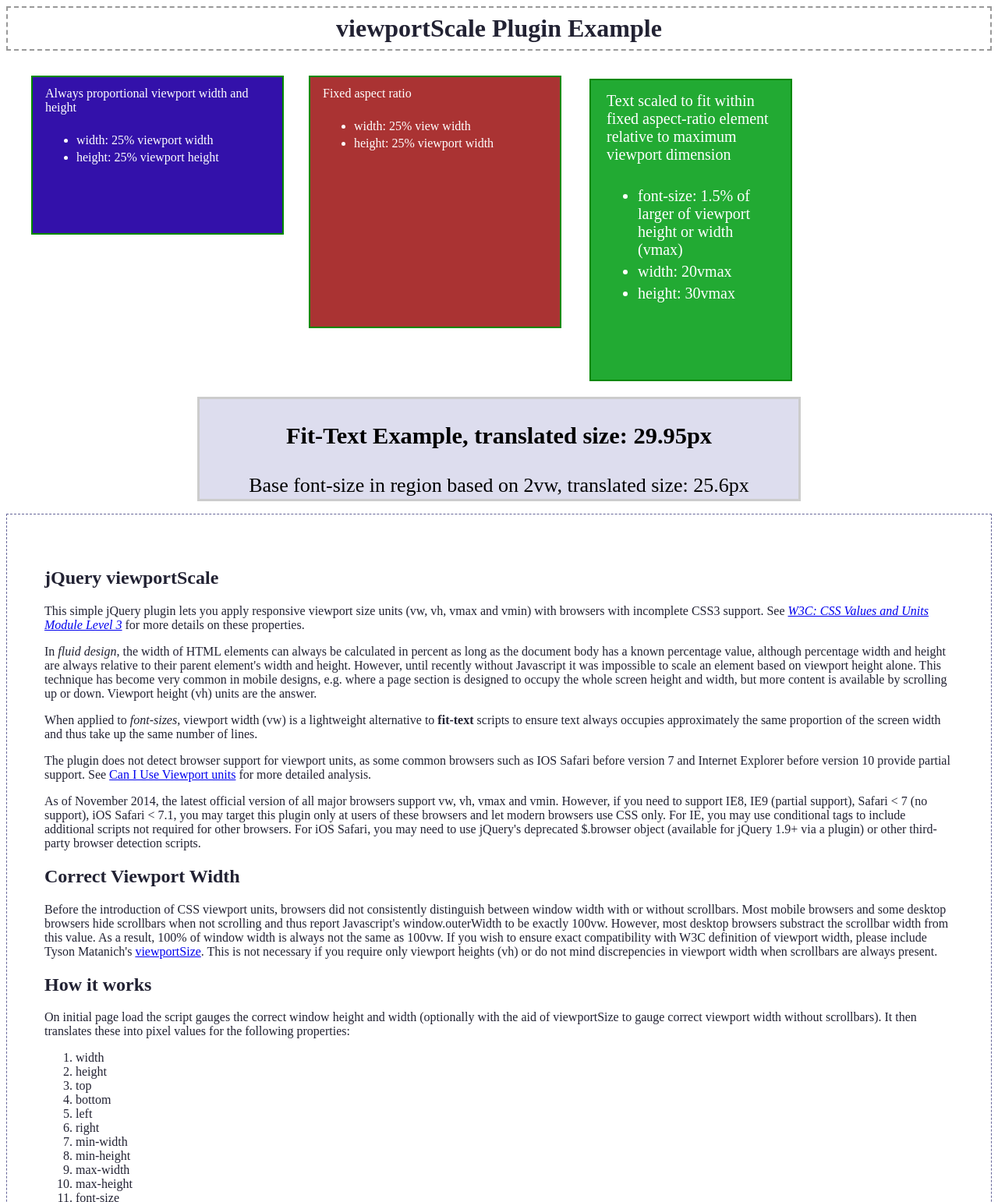
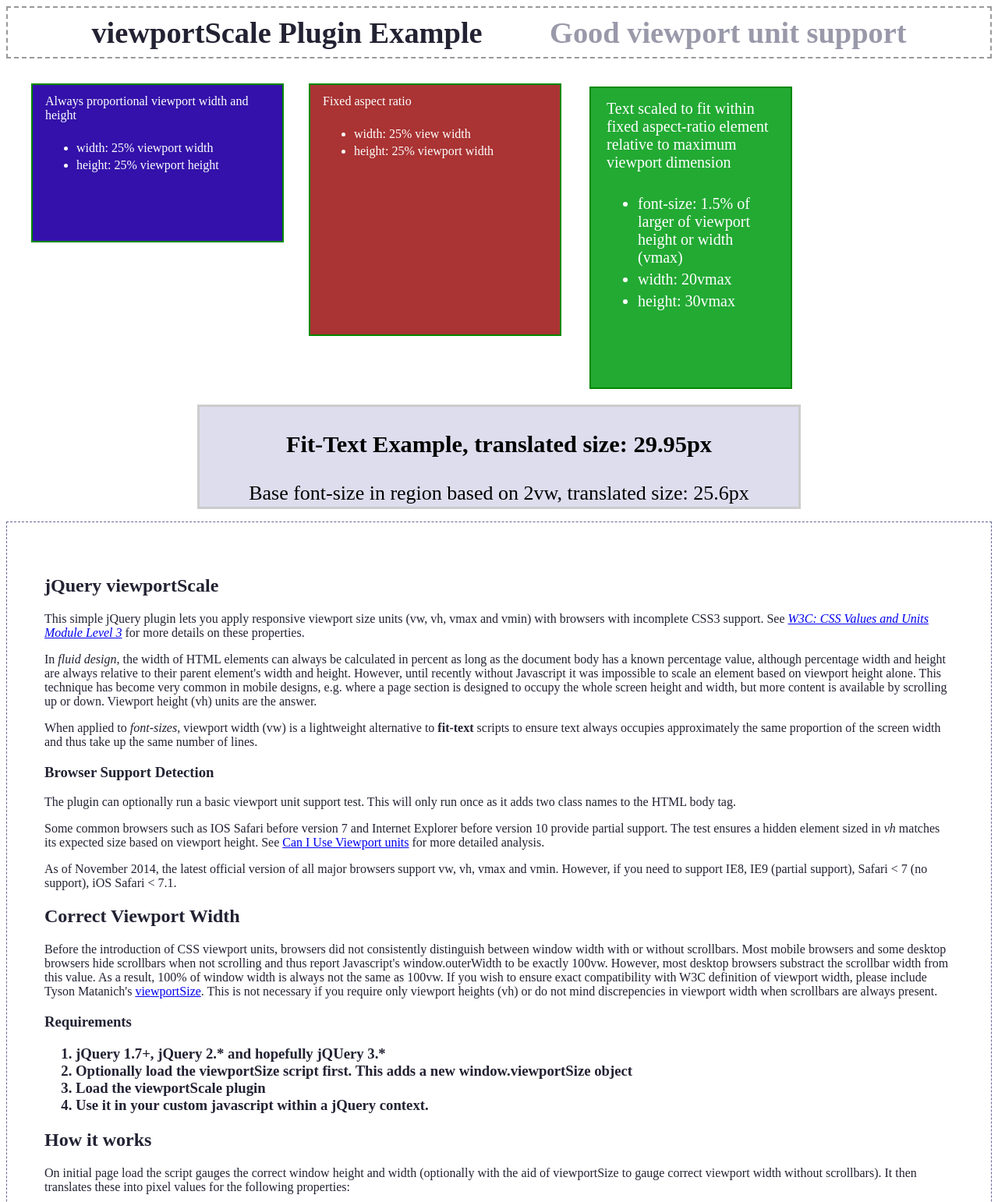
Before and after one commit to neilg63/viewportScale, a website: page demo/index.html in a window 1280 px wide. Shown: the top 1542 px of the page at 78% size. Drawn offline with nearby package versions, Linux system fonts and the light colour scheme.

Commit message:
now runs browser support test

```diff
--- a/demo/index.html
+++ b/demo/index.html
@@ -25,8 +25,15 @@
 }
 
 header h1 {
+	font-size: 3vw;
 	margin: 0.125em auto;
 	padding: 0.125em 0;
+}
+
+#viewport-info {
+	display: inline-block;
+	color: #9999aa;
+	margin: 0 0 0 2em;
 }
 
 article {
@@ -113,7 +120,7 @@
 
 <body>
 <header>
-	<h1>viewportScale Plugin Example</h1>
+	<h1>viewportScale Plugin Example <span id="viewport-info"></span></h1>
 </header>
 <section id="main" class="semantic-class-name fit-cover">
 
@@ -159,13 +166,26 @@
 
 <p>When applied to <em>font-sizes</em>, viewport width (vw) is a lightweight alternative to <strong>fit-text</strong> scripts to ensure text always occupies approximately the same proportion of the screen width and thus take up the same number of lines.</p>
 
-<p>The plugin does not detect browser support for viewport units, as some common browsers such as IOS Safari before version 7 and Internet Explorer before version 10 provide partial support. See <a href="http://caniuse.com/#feat=viewport-units">Can I Use Viewport units</a> for more detailed analysis.</p>
+<h3>Browser Support Detection</h3>
 
-<p>As of November 2014, the latest official version of all major browsers support vw, vh, vmax and vmin. However, if you need to support IE8, IE9 (partial support), Safari &lt; 7 (no support), iOS Safari &lt; 7.1, you may target this plugin only at users of these browsers and let modern browsers use CSS only. For IE, you may use conditional tags to include additional scripts not required for other browsers. For iOS Safari, you may need to use jQuery's deprecated $.browser object (available for jQuery 1.9+ via a plugin) or other third-party browser detection scripts.</p>
+<p>The plugin can optionally run a basic viewport unit support test. This will only run once as it adds two class names to the HTML body tag.</p>
+
+<p>Some common browsers such as IOS Safari before version 7 and Internet Explorer before version 10 provide partial support. The test ensures a hidden element sized in <em>vh</em> matches its expected size based on viewport height. See <a href="http://caniuse.com/#feat=viewport-units">Can I Use Viewport units</a> for more detailed analysis.</p>
+
+<p>As of November 2014, the latest official version of all major browsers support vw, vh, vmax and vmin. However, if you need to support IE8, IE9 (partial support), Safari &lt; 7 (no support), iOS Safari &lt; 7.1.</p>
 
 <h2>Correct Viewport Width</h2>
 <p>Before the introduction of CSS viewport units, browsers did not consistently distinguish between window width with or without scrollbars. Most mobile browsers and some desktop browsers hide scrollbars when not scrolling and thus report Javascript's window.outerWidth to be exactly 100vw. However, most desktop browsers substract the scrollbar width from this value. As a result, 100% of window width is always not the same as 100vw. If you wish to ensure exact compatibility with W3C definition of viewport width, please include Tyson Matanich's
 <a href="https://github.com/tysonmatanich/viewportSize">viewportSize</a>. This is not necessary if you require only viewport heights (vh) or do not mind discrepencies in viewport width when scrollbars are always present.</p>
+
+<h3>Requirements<h3>
+
+<ol>
+	<li>jQuery 1.7+, jQuery 2.* and hopefully jQUery 3.*</li>
+	<li>Optionally load the viewportSize script first. This adds a new window.viewportSize object</li>
+	<li>Load the viewportScale plugin </li>
+	<li>Use it in your custom javascript within a jQuery context.</li>
+</ol>
 
 <h2>How it works</h2>
 <p>On initial page load the script gauges the correct window height and width (optionally with the aid of viewportSize to gauge correct viewport width without scrollbars). It then translates these into pixel values for the following properties:</p>
@@ -196,7 +216,8 @@
 
 <p>For basic usage when applying viewport height or width to CSS height or width properties, you need only add a comma separated string:</p>
 
-<pre>    /* Exactly 80% of viewport height irrespective of page length
+<pre>
+	 /* Exactly 80% of viewport height irrespective of page length
     * most common use case, translates to
     * #my-element { height: 80vh; }
     */
@@ -281,7 +302,6 @@
     'width': '33.333vw',
     'height': '33.333vw',
 });
-
 </pre>
 
 <h4>Resize Events</h4>
@@ -347,6 +367,18 @@
  			 'font-size': '2vw'
  		 });
 
+		 setTimeout(function(){
+			 var msg = "";
+			 if ($('body').hasClass('vh-supported')) {
+				 msg = "Good viewport unit support";
+			 } else if ($('body').hasClass('vh-checked') == false) {
+				 msg = "Viewport unit check failed";
+			 } else {
+			 		msg = "Incomplete viewport unit support";
+			 }
+			 $('#viewport-info').html(msg);
+		 },2000);
+
 	});
 
 
```
Lines whose indentation alone changed are shown as unchanged.
